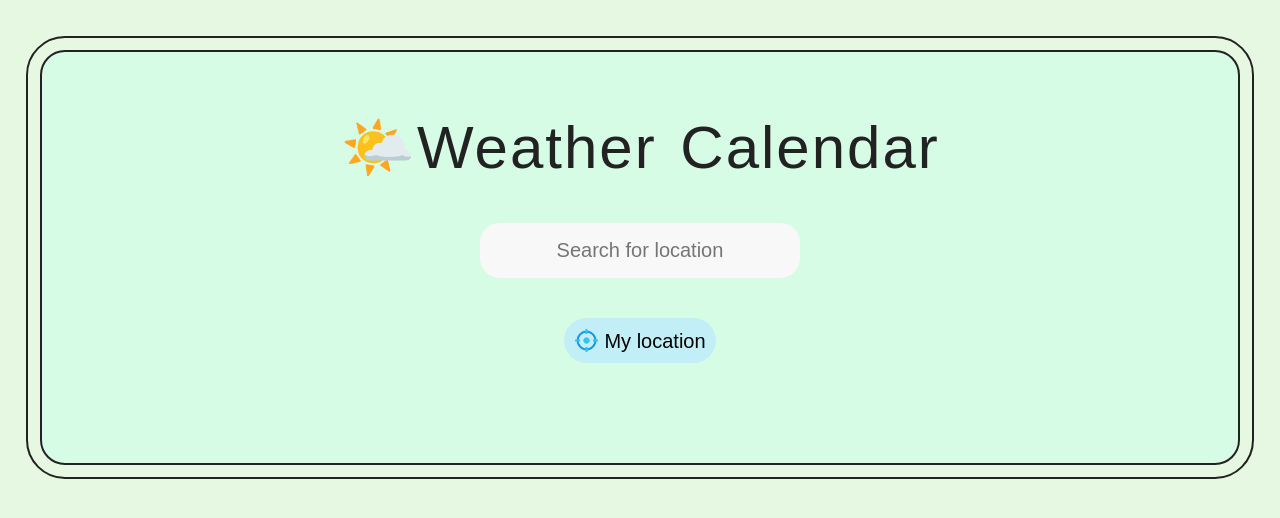
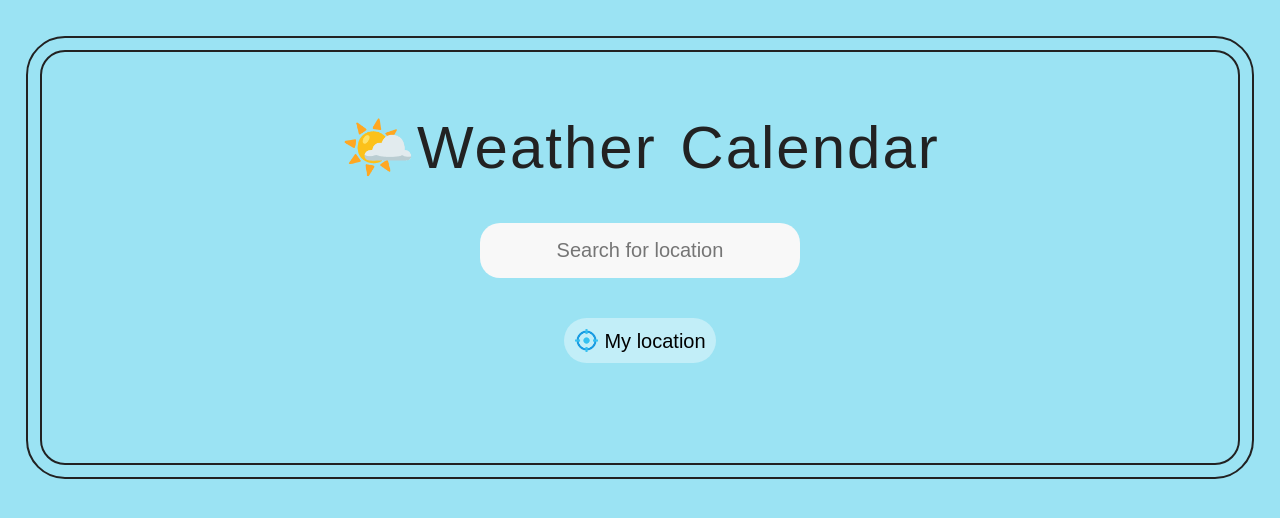
Before and after one commit to AyoubAloui94/Functional-weather, a React (Create React App) app: page / in a window 1280 px wide. Shown: the top 518 px of the page. Built offline with nearby package versions, Linux system fonts and the light colour scheme.

Commit message:
changed bg color

```diff
--- a/src/index.css
+++ b/src/index.css
@@ -15,12 +15,14 @@ body {
   font-size: 2rem;
   height: auto;
   color: #222;
-  background-color: #e6f8e1;
+  background-color: #9be3f3;
   display: flex;
   align-items: center;
   justify-content: center;
   margin: 5rem 10rem;
 }
+
+/* #e6f8e1 #d7fce6*/
 
 li {
   list-style: none;
@@ -37,7 +39,7 @@ li {
   border-radius: 25px;
   border: 2px solid #222;
   outline: 2px solid #222;
-  background-color: #d7fce6;
+  background-color: #9be3f3;
   outline-offset: 1.2rem;
 }
 
```
